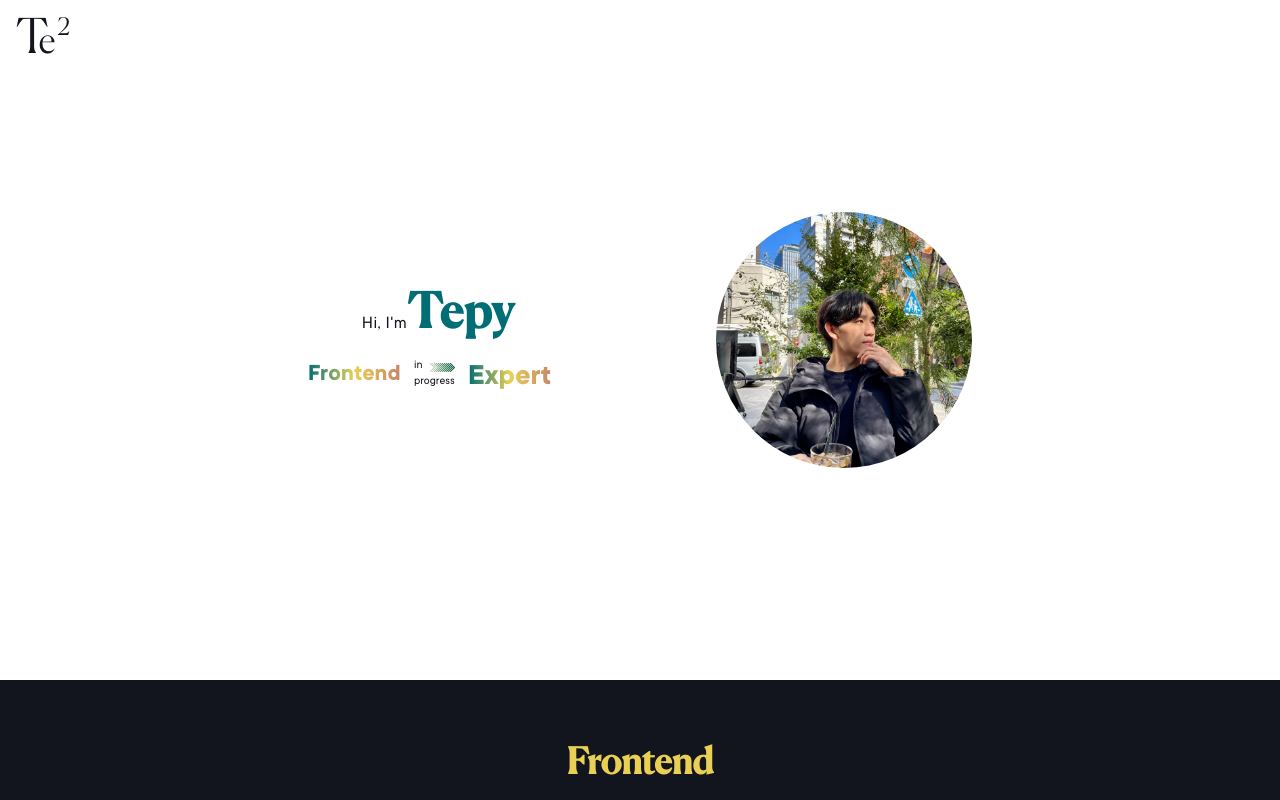
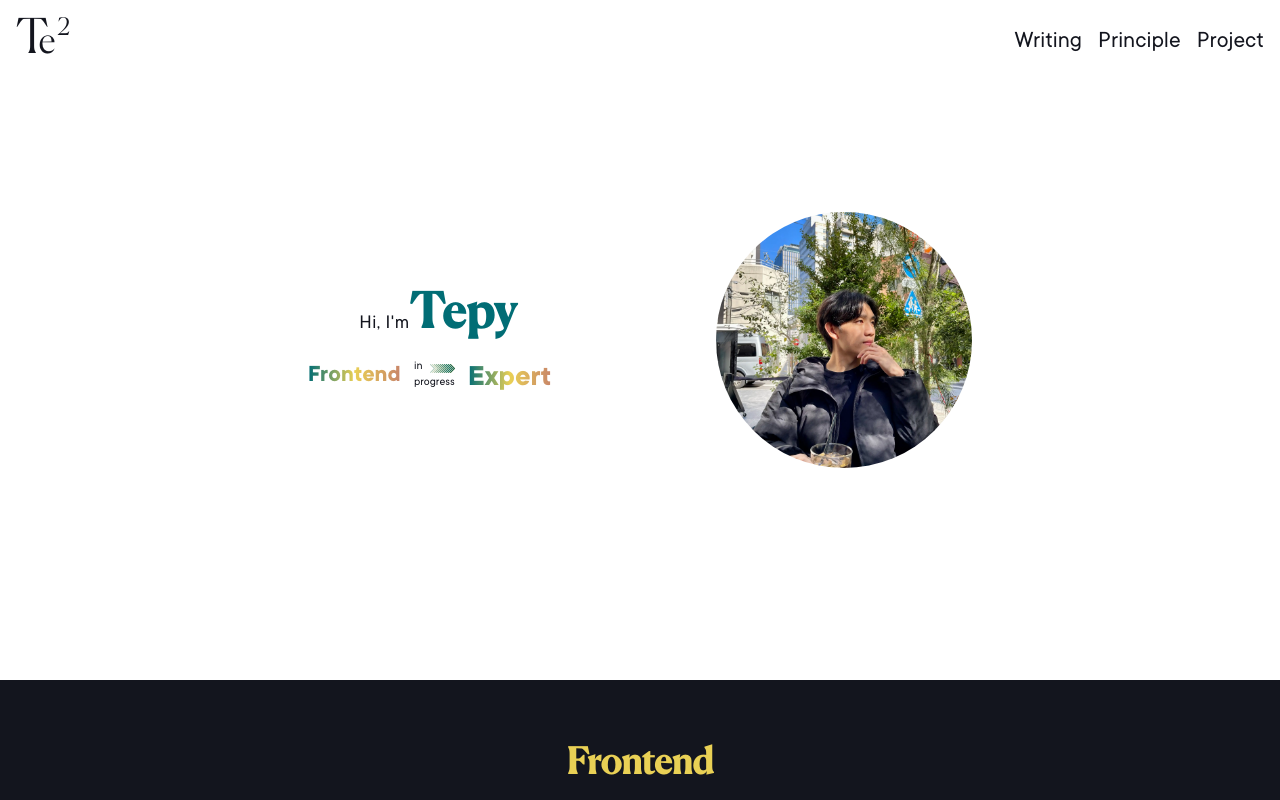
Before and after one commit to TepyThai/tepy.dev, a Next.js app: page / in a window 1280 px wide. Shown: the top 800 px of the page. Built offline with nearby package versions, Linux system fonts and the light colour scheme.

Commit message:
fix nav and add pages

```diff
--- a/app/layout.tsx
+++ b/app/layout.tsx
@@ -52,7 +52,7 @@ export default function RootLayout({
     <html lang='en' className={cn(`${tt_commons.variable} ${canela.variable}`)}>
       <body
         className={cn(
-          'text-lg max-w-screen-xl mx-auto text-primary overflow-x-hidden relative'
+          'text-xl max-w-screen-xl mx-auto text-primary overflow-x-hidden'
         )}
       >
         <Header />
--- /dev/null
+++ b/app/p/page.tsx
@@ -0,0 +1,5 @@
+import { cn } from '@/lib/utils';
+
+export default function Principle() {
+  return <main className={cn('container mx-auto px-4')}>Principle</main>;
+}
--- /dev/null
+++ b/app/pj/page.tsx
@@ -0,0 +1,5 @@
+import { cn } from '@/lib/utils';
+
+export default function Project() {
+  return <main className={cn('container mx-auto px-4')}>project</main>;
+}
--- /dev/null
+++ b/app/w/page.tsx
@@ -0,0 +1,5 @@
+import { cn } from '@/lib/utils';
+
+export default function Writing() {
+  return <main className={cn('container mx-auto px-4')}>writing</main>;
+}
--- a/components/card.tsx
+++ b/components/card.tsx
@@ -37,7 +37,7 @@ export const Card: React.FC<CardProps> = ({
   return (
     <div
       className={cn(
-        'w-full p-6 border rounded-sm shadow-lg shrink-0 snap-center',
+        'w-full p-6 border rounded-sm shadow-lg shrink-0 snap-center h-56',
         'md:w-2/3 ',
         themeColors[type].borderColor
       )}
--- a/components/header.tsx
+++ b/components/header.tsx
@@ -5,6 +5,7 @@ import { Menu } from './menu';
 import { MenuToggle } from './menu/menu-toggle';
 import { useCycle } from 'framer-motion';
 import { Navigation } from './menu/navigation';
+import Link from 'next/link';
 
 export const Header = () => {
   const [isOpen, toggleOpen] = useCycle(false, true);
@@ -19,7 +20,7 @@ export const Header = () => {
         )}
       >
         <div className={cn('flex items-center')}>
-          <a
+          <Link
             href='/'
             className={cn(
               `font-canela text-2xl md:text-4xl font-light text-primary relative`,
@@ -38,9 +39,9 @@ export const Header = () => {
             >
               2
             </span>
-          </a>
+          </Link>
         </div>
-        <Navigation className={cn('hidden')} isOpen={isOpen} />
+        <Navigation className={cn('hidden', 'md:flex')} isOpen={isOpen} />
         <MenuToggle isOpen={isOpen} toggle={() => toggleOpen()} />
       </header>
       <Menu isOpen={isOpen} />
--- a/components/menu/menu-item.tsx
+++ b/components/menu/menu-item.tsx
@@ -1,8 +1,8 @@
 import { motion } from 'framer-motion';
-import { itemIds } from './navigation';
 import { cn } from '@/lib/utils';
 import { ReactNode } from 'react';
-import { LucideIcon } from 'lucide-react';
+import Link from 'next/link';
+import { usePathname } from 'next/navigation';
 
 const variants = {
   open: {
@@ -21,25 +21,31 @@ const variants = {
   },
 };
 
-export const MenuItem = ({
-  icon,
-  children,
-}: {
+export interface NavMenuItemProps {
   icon: ReactNode;
-  children: ReactNode;
-}) => {
+  href: string;
+  text: string;
+}
+
+export const NavMenuItem = ({ icon, href, text }: NavMenuItemProps) => {
+  const pathname = usePathname();
+
+  const active = pathname === href;
+
   return (
+    <Link href={href}>
       <motion.li
         variants={variants}
-      whileHover={{ scale: 1.1 }}
-      whileTap={{ scale: 0.95 }}
         className={cn(
-        'list-none mb-8 cursor-pointer text-yellow-primary flex items-center justify-start gap-x-4 py-2 text-2xl',
-        'md:inline md:mb-0 md:py-0 md:text-primary'
+          'list-none mb-8 cursor-pointer text-white flex items-center justify-start gap-x-4 py-2 text-2xl',
+          'md:inline md:mb-0 md:py-0 md:text-primary',
+          'md:hover:text-teal-primary',
+          active && 'text-yellow-primary md:text-teal-primary'
         )}
       >
         <span className={cn('md:hidden')}> {icon}</span>
-      {children}
+        {text}
       </motion.li>
+    </Link>
   );
 };
--- a/components/menu/navigation.tsx
+++ b/components/menu/navigation.tsx
@@ -1,9 +1,10 @@
 'use client';
 
 import { HTMLMotionProps, motion } from 'framer-motion';
-import { MenuItem } from './menu-item';
+import { NavMenuItem, NavMenuItemProps } from './menu-item';
 import { cn } from '@/lib/utils';
 import { AtomIcon, BinaryIcon, PencilIcon } from 'lucide-react';
+import { MenuItemProps } from '@radix-ui/react-dropdown-menu';
 
 const variants = {
   open: {
@@ -18,29 +19,29 @@ interface Props extends HTMLMotionProps<'ul'> {
   isOpen: boolean;
 }
 
-export const Navigation = ({ isOpen, ...props }: Props) => (
+export const Navigation = ({ isOpen, className, ...props }: Props) => (
   <motion.ul
     variants={variants}
     className={cn(
       'w-full h-full mx-auto px-20 py-32 absolute inset-0',
       isOpen && 'z-10',
-      'md:flex md:px-0 md:py-0 md:gap-x-4 md:items-baseline md:justify-end md:static'
+      'md:flex md:px-0 md:py-0 md:gap-x-4 md:items-baseline md:justify-end md:static',
+      className
     )}
     {...props}
   >
-    {itemIds.map(({ title, icon }) => (
-      <MenuItem key={title} icon={icon}>
-        {title}
-      </MenuItem>
+    {itemIds.map(({ text, icon, href }) => (
+      <NavMenuItem key={text} icon={icon} href={href} text={text} />
     ))}
   </motion.ul>
 );
 
-export const itemIds = [
+export const itemIds: NavMenuItemProps[] = [
   {
-    title: 'Writings',
+    text: 'Writing',
     icon: <PencilIcon />,
+    href: '/w',
   },
-  { title: 'Principles', icon: <AtomIcon /> },
-  { title: 'Projects', icon: <BinaryIcon /> },
+  { text: 'Principle', icon: <AtomIcon />, href: '/p' },
+  { text: 'Project', icon: <BinaryIcon />, href: '/pj' },
 ];
```
Lines whose indentation alone changed are shown as unchanged.
